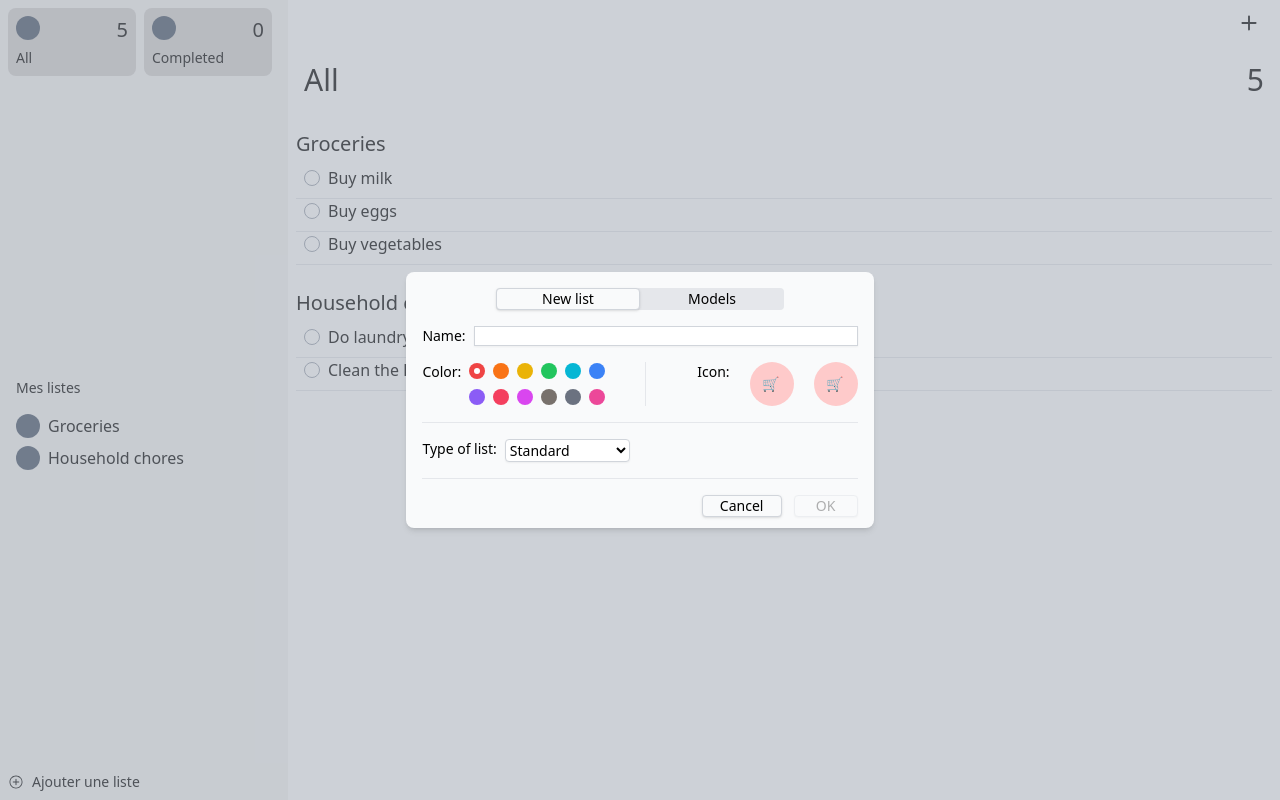
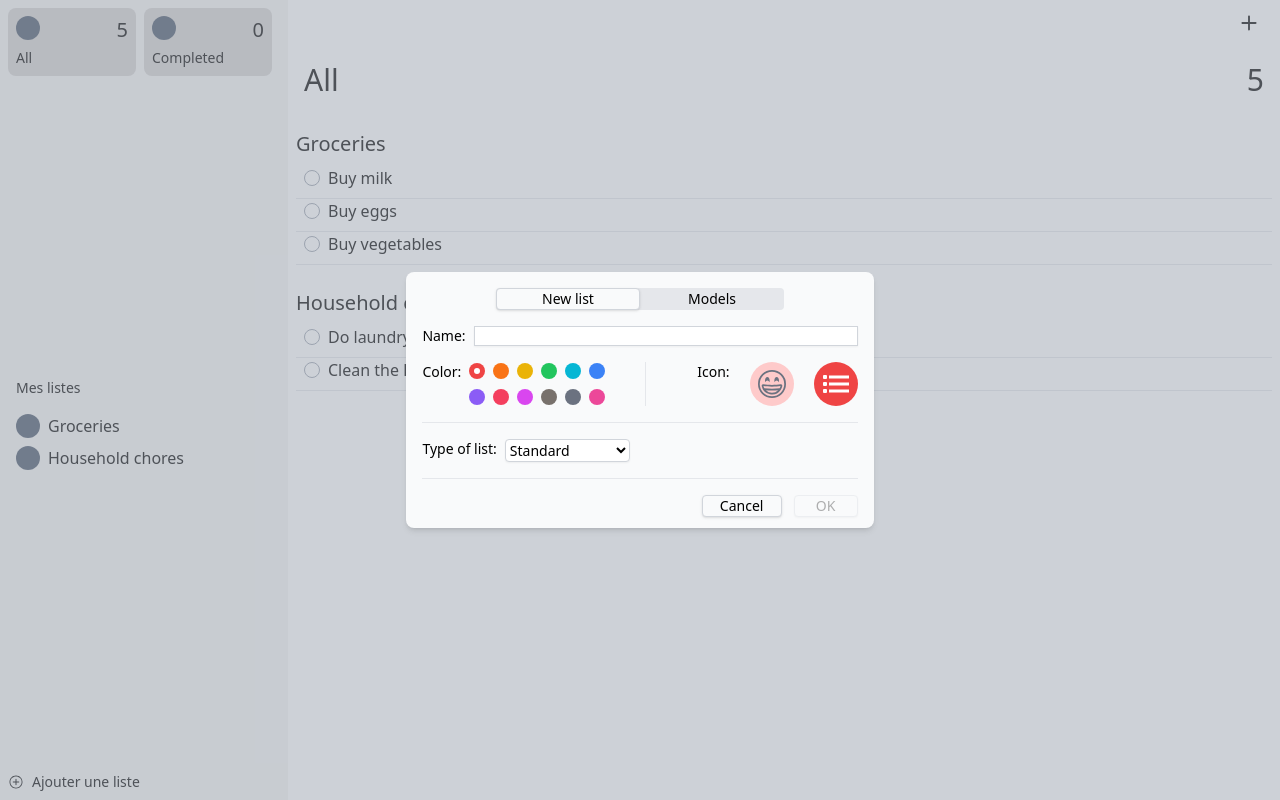
Before and after one commit to luteor/ios-reminders-app-clone-react, a React (Vite) app: page / in a window 1280 px wide. Built offline with nearby package versions, Linux system fonts and the light colour scheme.

Commit message:
feat: :sparkles: Addition of an emoji picker and improved icon management in the add list modal

```diff
--- a/package.json
+++ b/package.json
@@ -11,6 +11,7 @@
     "format": "prettier --write ./src"
   },
   "dependencies": {
+    "emoji-picker-react": "^4.7.18",
     "react": "^18.2.0",
     "react-dom": "^18.2.0",
     "react-icons": "^5.0.1"
--- a/src/components/AddListModal.jsx
+++ b/src/components/AddListModal.jsx
@@ -1,4 +1,12 @@
+import EmojiPicker from "emoji-picker-react";
+import { useState } from "react";
+import { BsEmojiGrin } from "react-icons/bs";
+import { IoListSharp } from "react-icons/io5";
+
 export const AddListModal = () => {
+  const [isPickerOpen, setIsPickerOpen] = useState(false);
+  const [chosenEmoji, setChosenEmoji] = useState(undefined);
+
   const listColors = [
     {
       name: "red",
@@ -74,6 +82,11 @@ export const AddListModal = () => {
     },
   ];
 
+  const handleEmojiSelect = (emojiObject) => {
+    setChosenEmoji(emojiObject.emoji);
+    setIsPickerOpen(false);
+  };
+
   return (
     <dialog
       open
@@ -81,7 +94,7 @@ export const AddListModal = () => {
     >
       <form
         method="dialog"
-        className="flex h-64 w-auto flex-col items-center justify-between gap-4 rounded-lg bg-gray-50 p-4 shadow-md"
+        className="  flex h-64 w-auto flex-col items-center justify-between gap-4 rounded-lg bg-gray-50 p-4 shadow-md"
       >
         <div className="flex flex-row  rounded bg-gray-200">
           <div className="flex w-36 items-center justify-center rounded border border-solid border-gray-300 bg-gray-50 text-sm shadow">
@@ -127,38 +140,46 @@ export const AddListModal = () => {
             </div>
           </div>
 
-          <div className="flex flex-row flex-wrap justify-start gap-5">
+          <div className="relative flex flex-row flex-wrap justify-start gap-5">
             <label htmlFor="list-icon" className="text-sm">
               Icon:
             </label>
-            <select
-              name="list-icon"
-              id="list-icon"
-              className="h-11 w-11 appearance-none rounded-full bg-red-200 pl-3 text-sm"
-            >
-              <option value="🛒">🛒</option>
-              <option value="💼">💼</option>
-              <option value="📚">📚</option>
-              <option value="💰">💰</option>
-              <option value="🩺">🩺</option>
-              <option value="🚗">🚗</option>
-              <option value="🏠">🏠</option>
-              <option value="🏖️">🏖️</option>
-            </select>
-            <select
-              name="list-icon"
-              id="list-icon"
-              className="h-11 w-11 appearance-none rounded-full bg-red-200 pl-3 text-sm"
-            >
-              <option value="🛒">🛒</option>
-              <option value="💼">💼</option>
-              <option value="📚">📚</option>
-              <option value="💰">💰</option>
-              <option value="🩺">🩺</option>
-              <option value="🚗">🚗</option>
-              <option value="🏠">🏠</option>
-              <option value="🏖️">🏖️</option>
-            </select>
+            {chosenEmoji ? (
+              <input
+                name="list-icon"
+                id="list-icon"
+                className="relative h-11 w-11 cursor-pointer appearance-none rounded-full bg-red-200 pl-3 text-sm"
+                value={chosenEmoji}
+                onClick={() => setIsPickerOpen(true)}
+                readOnly
+              />
+            ) : (
+              <div className="relative h-11 w-11 cursor-pointer appearance-none rounded-full bg-red-200 pl-3 text-sm">
+                <BsEmojiGrin
+                  className="absolute left-1/2 top-1/2 h-7 w-7 -translate-x-1/2 -translate-y-1/2 transform text-gray-500"
+                  onClick={() => setIsPickerOpen(true)}
+                />
+              </div>
+            )}
+
+            <div className="absolute top-12 z-10 ">
+              <EmojiPicker
+                open={isPickerOpen}
+                onEmojiClick={handleEmojiSelect}
+                height={500}
+                width={400}
+                previewConfig={{
+                  showPreview: false,
+                }}
+              />
+            </div>
+
+            <div className="relative h-11 w-11 cursor-pointer appearance-none rounded-full bg-red-500 pl-3 text-sm">
+              <IoListSharp
+                className="absolute left-1/2 top-1/2 h-8 w-8 -translate-x-1/2 -translate-y-1/2 transform text-white"
+                onClick={() => setChosenEmoji(undefined)}
+              />
+            </div>
           </div>
         </div>
 
```
Also changed, not shown: 1 other file (tests, documents, lock files or other folders).
